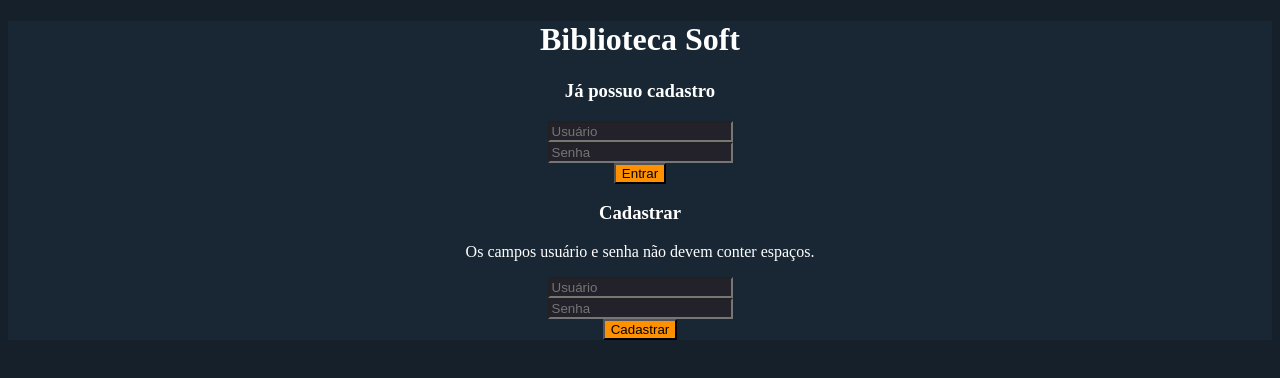
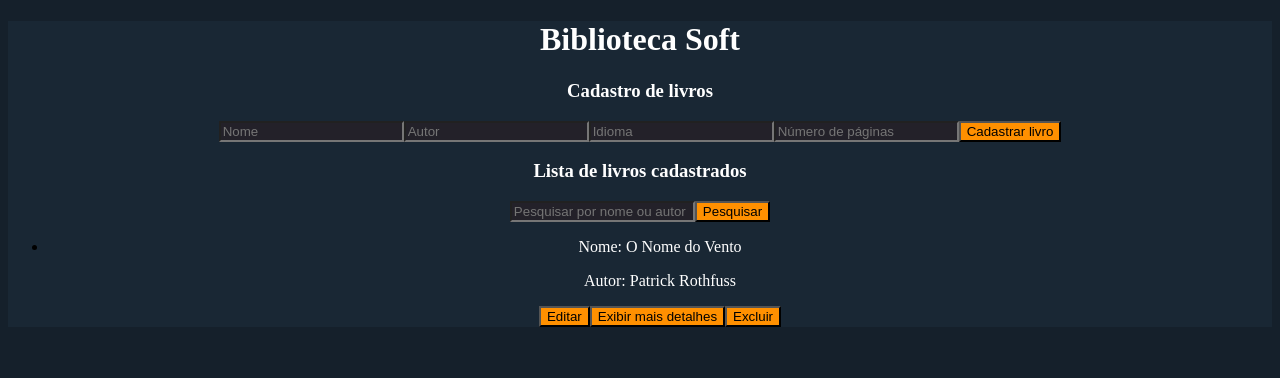
Before and after one commit to arthur-cunha11/soft-library, a React (Create React App) app: page / in a window 1280 px wide. Shown: the top 378 px of the page. Built offline with nearby package versions, Linux system fonts and the light colour scheme; data requests are answered from the project's data file.

Commit message:
refactoring files structure

```diff
--- a/src/App.tsx
+++ b/src/App.tsx
@@ -1,20 +1,18 @@
 import React from "react";
+import BookPage from "./components/Book/BookPage";
 import UserPage from "./components/User/UserPage";
-import BookPage from "./components/Book/BookPage";
+import { Container, Title } from "./components/index";
 import { useSelector } from "react-redux";
-import { Container, Title } from "./components/index";
 
 const App: React.FC = () => {
   const isLoginPage = useSelector((state: any) => state.reducer.isLoginPage);
-  const isBookListPage = useSelector(
-    (state: any) => state.reducer.isBookListPage
-  );
+  const isBookPage = useSelector((state: any) => state.reducer.isBookPage);
 
   return (
     <Container>
       <Title>Biblioteca Soft</Title>
-      {isLoginPage && <UserPage />}
-      {isBookListPage && <BookPage />}
+      {!isLoginPage && <UserPage />}
+      {!isBookPage && <BookPage />}
     </Container>
   );
 };
--- a/src/components/Book/BookList/index.tsx
+++ b/src/components/Book/BookList/index.tsx
@@ -1,7 +1,7 @@
 import React, { useState } from "react";
-import BookEdit from "../BookForm/Edit";
+import BookEdit from "../Edit";
 import { useDispatch, useSelector } from "react-redux";
-import { Button, Text, Wrapper } from "../../index";
+import { Button, List, ListItem, Text } from "../../index";
 import { setEditingBook, setRefreshGet } from "../../../store/actionCreators";
 
 interface IProps {
@@ -25,10 +25,10 @@ const BookList: React.FC<IProps> = ({ bookList }) => {
   };
 
   return (
-    <Wrapper>
+    <List>
       {bookList.map((element: any) => {
         return (
-          <Wrapper key={element.id}>
+          <ListItem key={element.id}>
             <Text>Nome: {element.name}</Text>
             <Text>Autor: {element.author}</Text>
             {showDetails === element.id && (
@@ -45,10 +45,10 @@ const BookList: React.FC<IProps> = ({ bookList }) => {
               Exibir mais detalhes
             </Button>
             <Button onClick={() => deleteBook(element.id)}>Excluir</Button>
-          </Wrapper>
+          </ListItem>
         );
       })}
-    </Wrapper>
+    </List>
   );
 };
 
--- a/src/components/Book/BookPage/index.tsx
+++ b/src/components/Book/BookPage/index.tsx
@@ -1,5 +1,5 @@
 import React from "react";
-import BookRegister from "../BookForm/Register";
+import BookRegister from "../Register";
 import BookSearch from "../BookSearch";
 import { SubTitle, Wrapper } from "../../index";
 
--- a/src/components/index.ts
+++ b/src/components/index.ts
@@ -17,6 +17,10 @@ export const Input = styled.input`
   color: #ffff;
 `;
 
+export const List = styled.ul``;
+
+export const ListItem = styled.li``;
+
 export const SubTitle = styled.h3`
   color: #ffff;
 `;
--- a/src/store/reducer.ts
+++ b/src/store/reducer.ts
@@ -1,7 +1,7 @@
 import * as actionTypes from "./actionTypes";
 
 const initialState = {
-  isBookListPage: false,
+  isBookPage: false,
   isLoginPage: true,
   refreshGet: false,
   isEditingBook: 0,
@@ -15,7 +15,7 @@ export const reducer = (
     case actionTypes.UPDATE_ISLOGINPAGE:
       return { ...state, isLoginPage: action.value };
     case actionTypes.UPDATE_ISBOOKLISTPAGE:
-      return { ...state, isBookListPage: action.value };
+      return { ...state, isBookPage: action.value };
     case actionTypes.UPDATE_GETBOOKS:
       return { ...state, refreshGet: action.value };
     case actionTypes.UPDATE_EDITBOOK:
```
Also changed, not shown: src/components/Book/Edit/index.tsx (renamed from src/components/Book/BookForm/Edit.tsx), src/components/Book/Register/index.tsx (renamed from src/components/Book/BookForm/Register.tsx).
